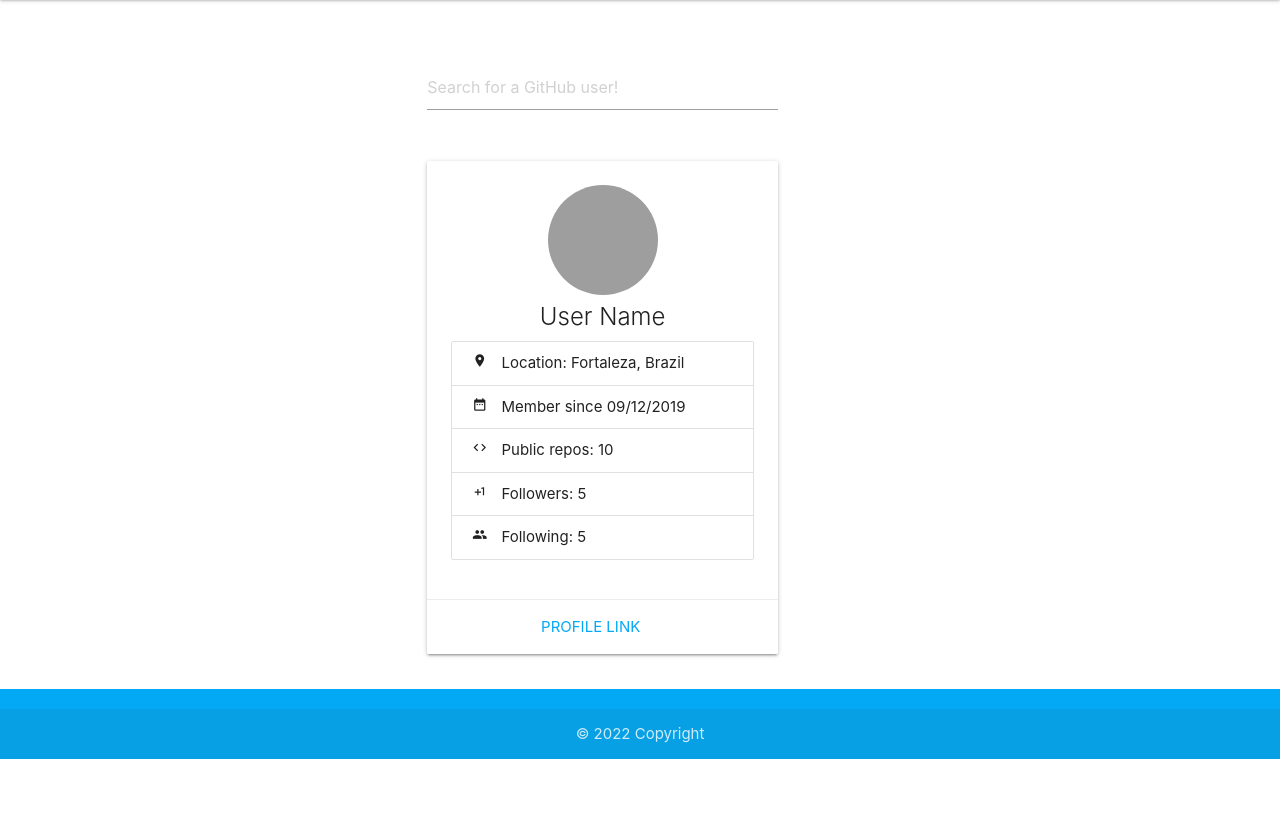
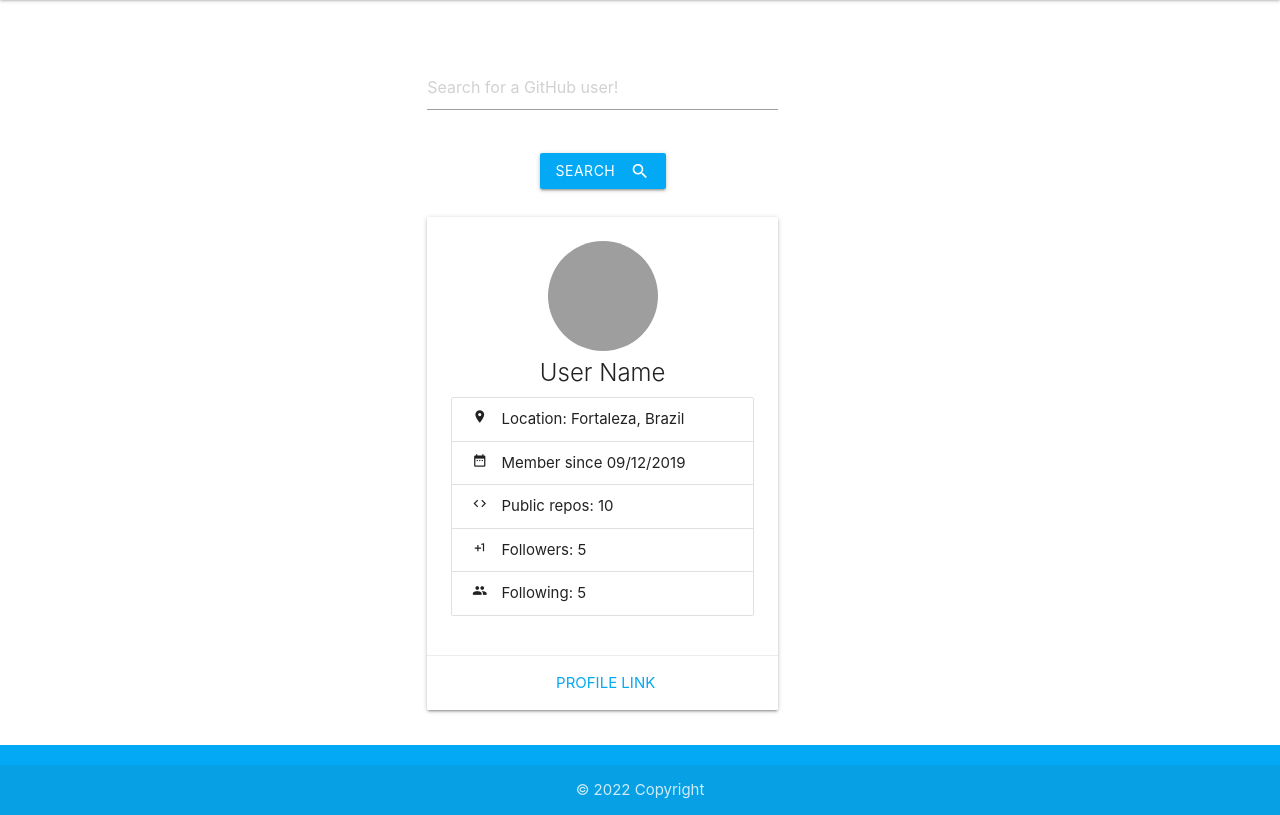
Before and after one commit to CarlosFastLab/js-project, a plain HTML site: page index.html in a window 1280 px wide. Shown: the part 65-880 px from the top of the page. Before the commit the page ends 824 px from the top, so only its background shows below. Drawn offline with nearby package versions, Linux system fonts and the light colour scheme; grey boxes are pictures that could not be loaded.

Commit message:
adding search button, small change to card-link margin

```diff
--- a/index.html
+++ b/index.html
@@ -36,11 +36,21 @@
 
     <main>
         <div class="container">
-            <div class="input-row row">
-                <div class="input-field col s5 push-s3">
-                    <input type="text" placeholder="Search for a GitHub user!" label="GitHub user">
+            <form action="">
+                <div class="input-row row">
+                    <div class="input-field col s5 push-s3">
+                        <input type="text" placeholder="Search for a GitHub user!" label="GitHub user">
+                    </div>
                 </div>
-            </div>
+                <div class="row">
+                    <div class="btn-col col s5 push-s3 center">
+                        <button class="btn waves-effect waves-light light-blue valign-wrapper">
+                            Search
+                            <i class="material-icons right">search</i>
+                        </button>
+                    </div>
+                </div>
+            </form>
 
             <div class="row">
                 <div class="col s5 push-s3">
@@ -73,7 +83,7 @@
                                 </li>
                             </ul>
                         </div>
-                        <div class="card-action center">
+                        <div class="card-link-container card-action center">
                             <a class="card-link" href="#" target="_blank">Profile link</a>
                         </div>
                     </div>
--- a/styles/index.css
+++ b/styles/index.css
@@ -21,6 +21,7 @@ main {
 }
 
 .card-link {
+    margin-left: 30px;
     color: #03a9f4 !important;
     transition: all 0.2s;
 }
```
